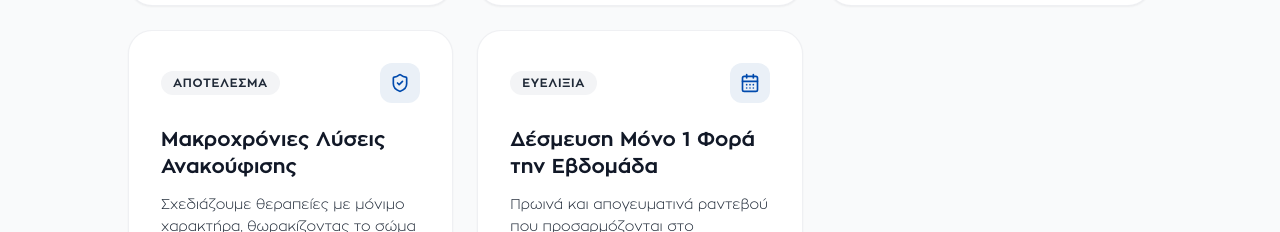
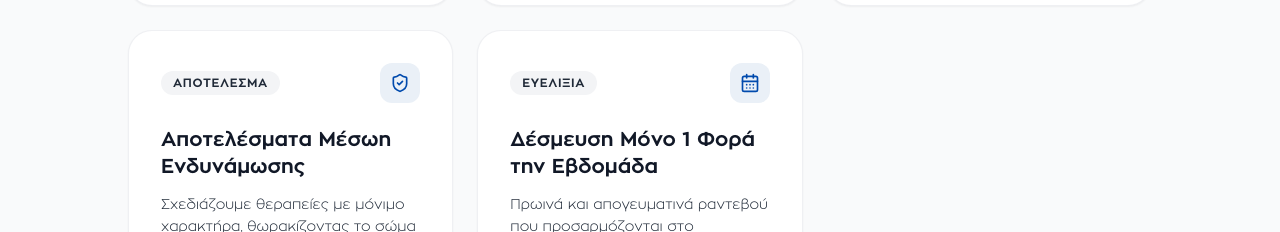
Before and after one commit to Ermeion/ermeion-website, a React (Vite) app: page / in a window 1280 px wide. Shown: the part 7147-7379 px from the top of the page. Built offline with nearby package versions, Linux system fonts and the light colour scheme.

Commit message:
Updated App.tsx

```diff
--- a/src/App.tsx
+++ b/src/App.tsx
@@ -800,7 +800,7 @@ function WhyChooseUsSection() {
     },
     {
       badge: "Αποτέλεσμα",
-      title: "Μακροχρόνιες Λύσεις Ανακούφισης",
+      title: "Αποτελέσματα Μέσωη Ενδυνάμωσης",
       description: "Σχεδιάζουμε θεραπείες με μόνιμο χαρακτήρα, θωρακίζοντας το σώμα σου ενάντια σε μελλοντικές υποτροπές.",
       icon: ShieldCheck,
       highlight: false,
```
